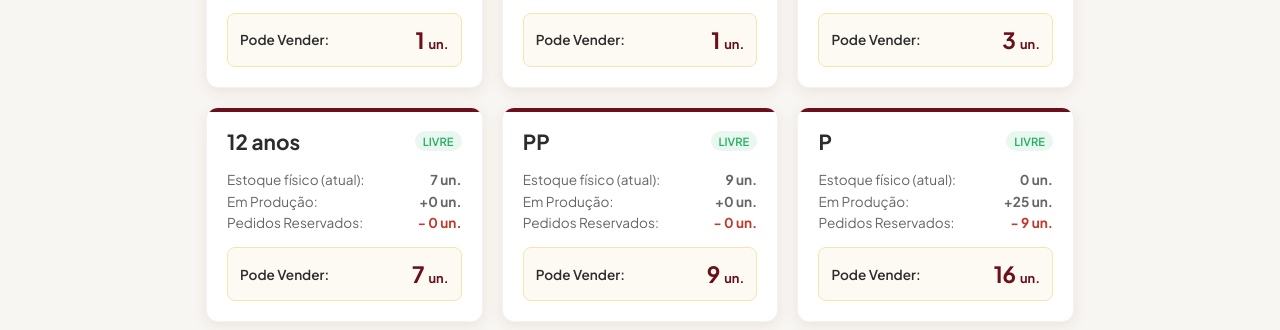
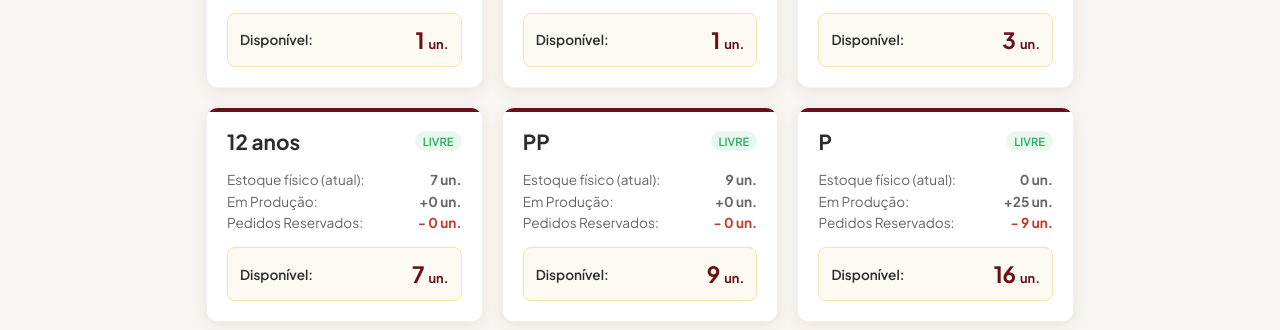
Before and after one commit to VITUFLIXYZ/estoquecamisas, a plain HTML site: page index.html in a window 1280 px wide. Shown: the part 470-800 px from the top of the page. Drawn offline with Linux system fonts and the light colour scheme.

Commit message:
Update index.html

```diff
--- a/index.html
+++ b/index.html
@@ -361,7 +361,7 @@
           </div>
 
           <div class="available-box">
-            <span class="label">Pode Vender:</span>
+            <span class="label">Disponível:</span>
             <span class="qty">${disponivel} <small style="font-size:0.8rem;">un.</small></span>
           </div>
         `;
```
